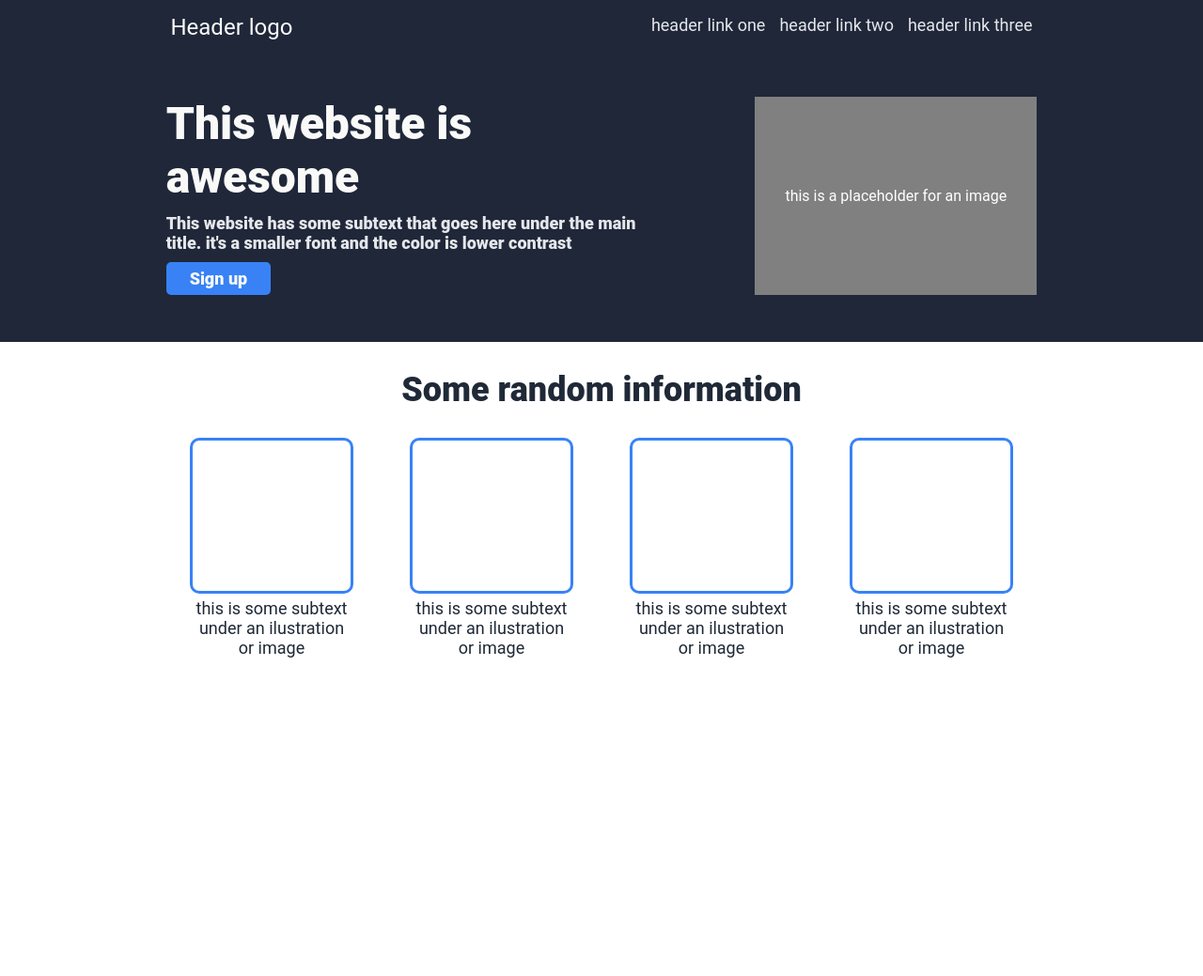
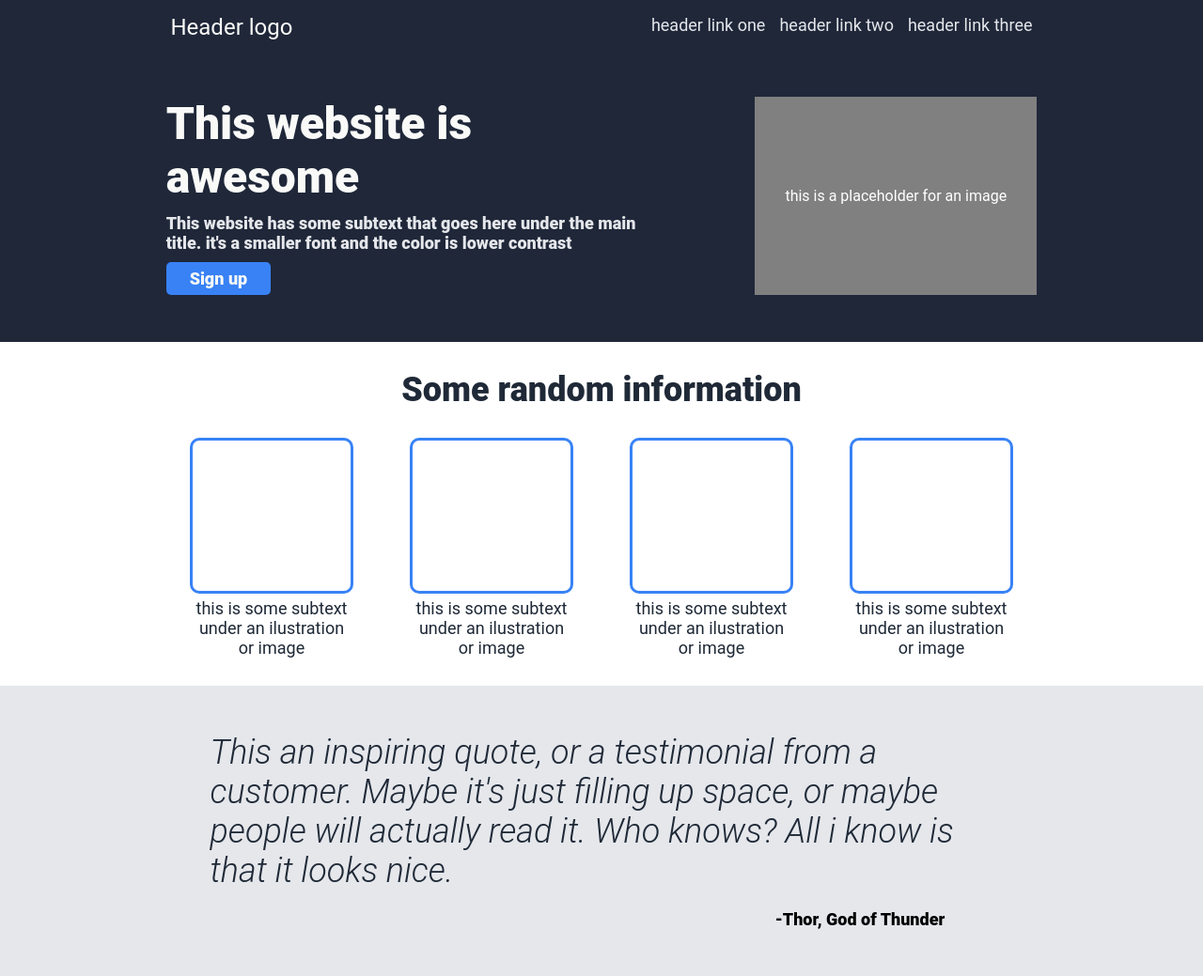
Before and after one commit to HMS-Perseus/Project-Landing-Page, a plain HTML site: page index.html in a window 1280 px wide. Shown: the whole page at 94% size. Before the commit the page ends 800 px from the top, so only its background shows below. Drawn offline with Linux system fonts and the light colour scheme.

Commit message:
Finish quote section

```diff
--- a/index.html
+++ b/index.html
@@ -43,6 +43,10 @@
                 </div>
             </div>
         </div>
+        <div class="q-section">
+            <div class="quote">This an inspiring quote, or a testimonial from a customer. Maybe it's just filling up space, or maybe people will actually read it. Who knows? All i know is that it looks nice.</div>
+            <div class="autor">-Thor, God of Thunder</div>
+        </div>
     </main-body>
 
 </body>
--- a/styles.css
+++ b/styles.css
@@ -113,3 +113,28 @@ ul {
     width: 174px;
     text-align: center;
 }
+
+.q-section {
+    background-color: #e5e7eb;
+    display: flex;
+    flex-direction: column;
+    gap: 20px;
+}
+
+.quote {
+    font-size: 36px;
+    font-style: italic;
+    font-weight: 300;
+    color: #1f2937;
+    width: 833px;
+    align-self: center;
+    padding-top: 50px;
+}
+
+.autor {
+    align-self: center;
+    font-size: 18px;
+    font-weight: 900;
+    padding-bottom: 50px;
+    padding-left: 550px;
+}
```
